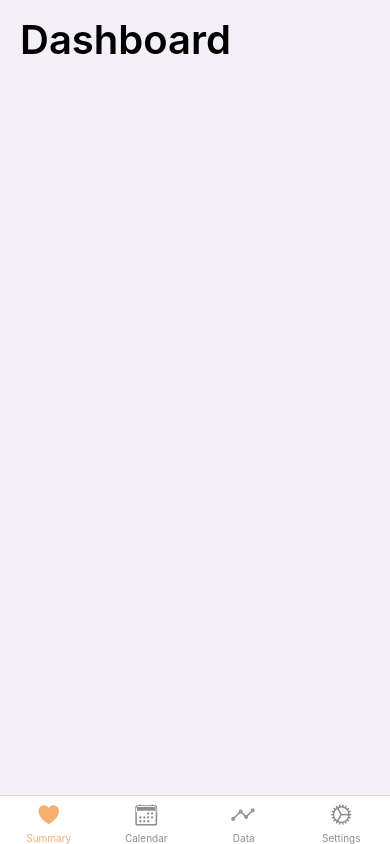
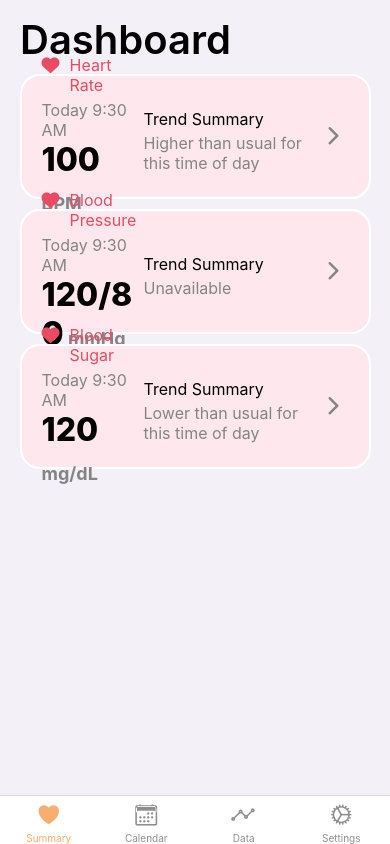
Before and after one commit to RahikHealm/HealmPrototype, a React Native app in the folder frontend/healm-app/: screen /MainContainer in a window 390 px wide. Built offline with nearby package versions, Linux system fonts and the light colour scheme.

Commit message:
Fixed HeartRate Page opening up immediately

```diff
--- a/frontend/healm-app/src/api/TempUser.tsx
+++ b/frontend/healm-app/src/api/TempUser.tsx
@@ -72,7 +72,7 @@ userData = {
 
 
 let numUsers = 1; // initialize with the number of default users
-let currentUser: number; // Creating a variable to store the current user that is signed in
+let currentUser: number = 0; // Creating a variable to store the current user that is signed in
 
 export function checkUsername_password(userName: string, password: string) {
   for (const user in userData) {
@@ -95,18 +95,17 @@ export function getCurrentUserId() {
   return currentUser;
 }
 
-export function addToUserData(user: any) {
-  user.userid = numUsers;
-  userData["user" + numUsers] = user;
-  numUsers++;
+// export function addToUserData(user: any) {
+//   user.userid = numUsers;
+//   userData["user" + numUsers] = user;
+//   numUsers++;
+// }
+export function getUserData() : any {
+  for (const user in userData) {
+    let currUser = userData[user];
+    if (currUser.userId === getCurrentUserId()) {
+      return currUser;
+    }
+  }
+  return null;
 }
-export function getUserData() : any {
-  return userData.user1;
-  // for (const user in userData) {
-  //   let currUser = userData[user];
-  //   if (currUser.userId === getCurrentUserId()) {
-  //     return currUser;
-  //   }
-  // }
-  // return null;
-}
--- a/frontend/healm-app/src/pages/login_pages/Login_Page.tsx
+++ b/frontend/healm-app/src/pages/login_pages/Login_Page.tsx
@@ -10,10 +10,8 @@ import {
 } from "react-native";
 import { styles } from "../../styles/styles";
 import { StatusBar } from "expo-status-bar";
-import { StackActions } from "@react-navigation/native";
-import { checkUsername_password } from "../../api/TempUser";
 import { Ionicons } from "@expo/vector-icons";
-import authenticateUser from "../../api/userAuth_api";
+
 import {
   auth,
   signInWithEmailAndPassword,
--- a/frontend/healm-app/src/pages/main_pages/Summary_Page.tsx
+++ b/frontend/healm-app/src/pages/main_pages/Summary_Page.tsx
@@ -1,32 +1,37 @@
-import {Text, View, Image, Pressable, SafeAreaView} from 'react-native';
+import { Text, View, Image, Pressable, SafeAreaView } from "react-native";
 import React from "react";
-import { Ionicons } from '@expo/vector-icons';
+import { Ionicons } from "@expo/vector-icons";
 import { styles } from "../../styles/styles";
 import HeartRateComponent from "../../components/HeartRateComponenet";
 import BloodPressureComponent from "../../components/BloodPressureComponent";
 import BloodSugarComponent from "../../components/BloodSugarComponenet";
-import {getUserData} from "../../api/TempUser";
+import { getUserData } from "../../api/TempUser";
 
 interface SummaryPage {
   navigation: any;
 }
 
-const SummaryPage: React.FC<SummaryPage> = ({navigation}) => {
+const SummaryPage: React.FC<SummaryPage> = ({ navigation }) => {
   const userData = getUserData();
+  console.log(userData.patient);
+
   return (
     <SafeAreaView style={styles.page_container}>
       <View style={styles.header_row}>
         <Text style={styles.page_header}>{"Dashboard"}</Text>
       </View>
-            {!userData?.patient  && ( <>
-            <Pressable onPress={navigation.navigate("HeartRate")}>
-                <HeartRateComponent/>
+      {userData?.patient && (
+        <>
+          <Pressable
+          onPress={() =>  navigation.navigate("HeartRate")}
+          >
+            <HeartRateComponent />
           </Pressable>
-            <BloodPressureComponent/>
-            <BloodSugarComponent/>
+          <BloodPressureComponent />
+          <BloodSugarComponent />
         </>
       )}
     </SafeAreaView>
   );
-}
+};
 export default SummaryPage;
--- a/frontend/healm-app/src/pages/signup_pages/Signup_Page.tsx
+++ b/frontend/healm-app/src/pages/signup_pages/Signup_Page.tsx
@@ -10,9 +10,7 @@ import {
 } from "react-native";
 import { styles } from "../../styles/styles";
 import { StatusBar } from "expo-status-bar";
-import { StackActions } from "@react-navigation/native";
 import { Ionicons } from "@expo/vector-icons";
-import registerUser from "../../api/userRegistration_api";
 import { auth, createUserWithEmailAndPassword, onAuthStateChanged } from "../../api/firebase";
 
 interface SignupPage {
```
Lines whose indentation alone changed are shown as unchanged.
